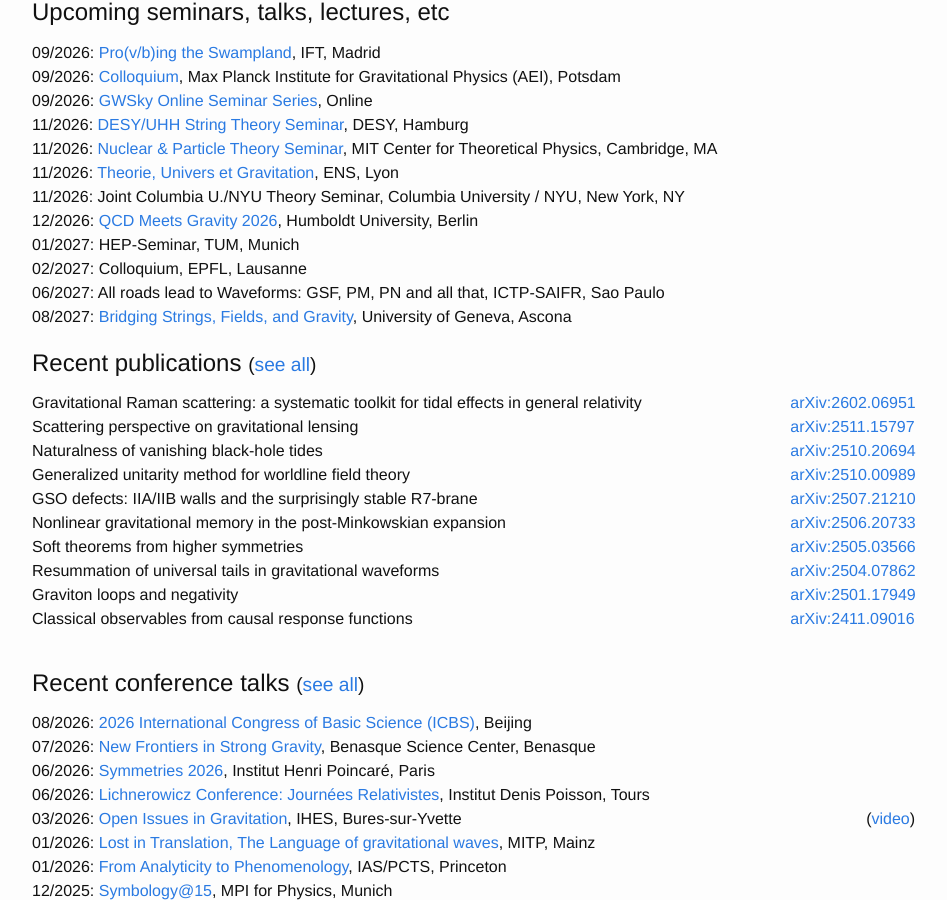
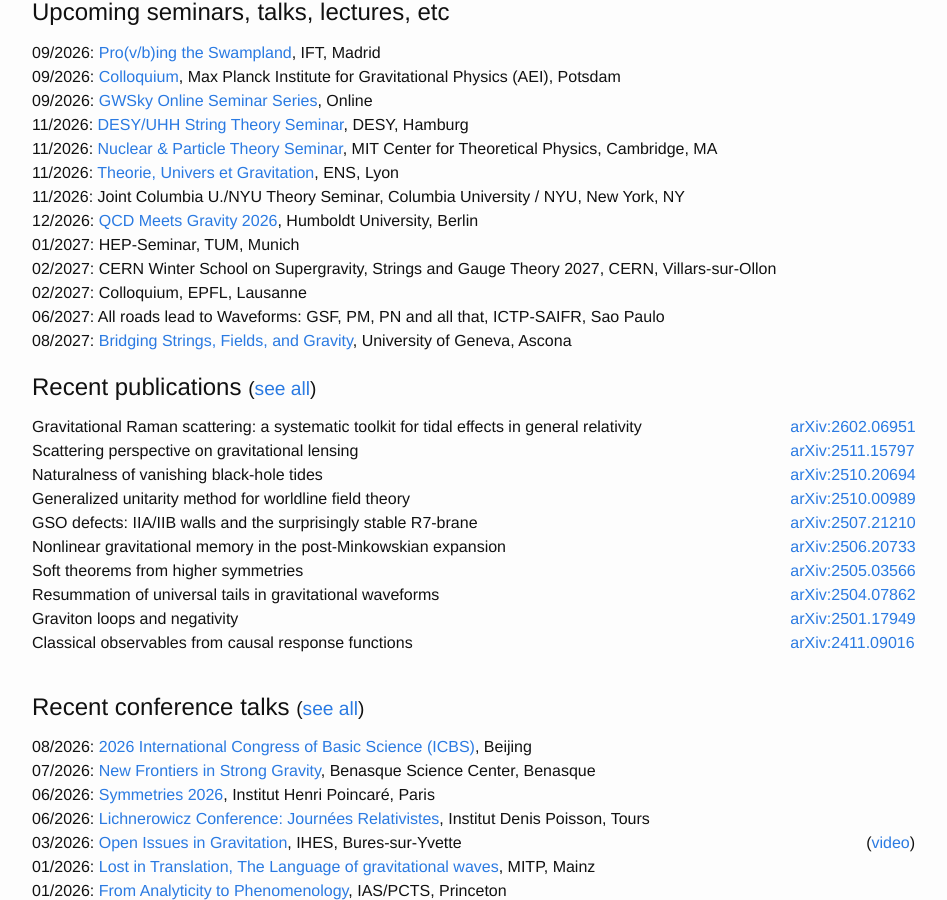
Before and after one commit to julioparra/julioparra.github.io, a Jekyll site: the page built from index.md, in a window 1280 px wide and 900 px high, scrolled down 543 px. Shown: the whole window, without its empty margins (168-1115 px from the left). Built offline with Jekyll 4.4.1, drawn with Linux system fonts in a browser that asks for light colours; nearby versions of some CDN libraries.

Commit message:
Add CERN Winter School 2027 talk
Co-Authored-By: Claude Sonnet 5 <noreply@anthropic.com>

```diff
--- a/_data/talks.yml
+++ b/_data/talks.yml
@@ -26,6 +26,17 @@
   link:
   institution: EPFL
   location: Lausanne
+  country: CH
+  video:
+  title:
+  virtual: no
+
+- date: 2027-02-08
+  name: CERN Winter School on Supergravity, Strings and Gauge Theory 2027
+  type: lectures
+  link:
+  institution: CERN
+  location: Villars-sur-Ollon
   country: CH
   video:
   title:
```
